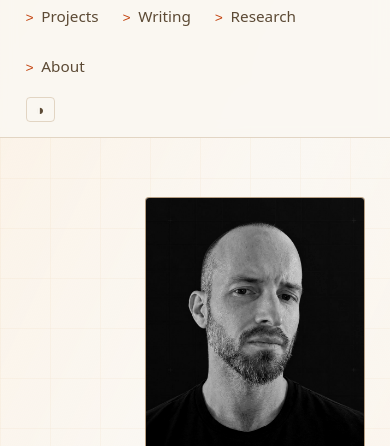
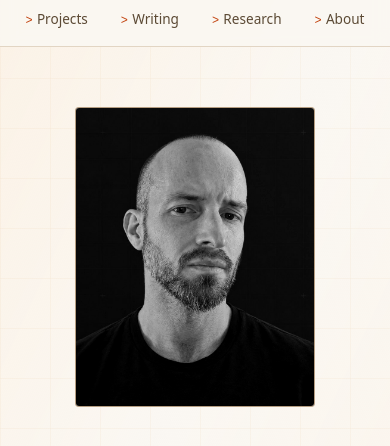
Before and after one commit to n1o/n1o.github.io, an Astro site: page / in a window 390 px wide. Shown: the part 72-518 px from the top of the page. Built offline with nearby package versions, Linux system fonts and the light colour scheme; Astro itself is replaced by a stand-in of ours; some packages are replaced by stand-ins of ours.

Commit message:
Fix mobile header: two-row layout, nav fits one row, portrait centered, larger toggle target

```diff
--- a/src/layouts/Base.astro
+++ b/src/layouts/Base.astro
@@ -116,6 +116,7 @@ const {
   }
   .site-header .wrap {
     padding-block: 0.85rem;
+    row-gap: 0.5rem;
   }
   .brand {
     display: flex;
@@ -163,7 +164,7 @@ const {
     background: none;
     border: 1px solid var(--border);
     border-radius: 4px;
-    padding: 0.25rem 0.55rem;
+    padding: 0.45rem 0.7rem;
     line-height: 1;
     cursor: pointer;
     color: var(--muted);
@@ -225,6 +226,35 @@ const {
   .socials a:hover {
     color: var(--accent);
   }
+
+  /* Mobile: two-row header — row 1 brand + toggle, row 2 full-width nav.
+     Must come after base nav rules: same specificity, order wins. */
+  @media (max-width: 640px) {
+    .site-header .wrap {
+      row-gap: 0.6rem;
+    }
+    .brand {
+      flex: 1;
+    }
+    .theme-toggle {
+      align-self: center;
+    }
+    nav {
+      order: 3;
+      flex: 1 0 100%;
+      justify-content: space-between;
+      gap: 0.25rem;
+      border-top: 1px solid var(--border);
+      padding-top: 0.6rem;
+    }
+    nav a {
+      font-size: 0.8rem;
+      gap: 0.25rem;
+    }
+    .nav-prompt {
+      font-size: 0.7rem;
+    }
+  }
 </style>
 
 <style>
--- a/src/pages/index.astro
+++ b/src/pages/index.astro
@@ -254,9 +254,10 @@ const projects = [
     }
     .hero-side {
       order: -1;
+      justify-content: center;
     }
     .portrait-frame {
-      width: min(220px, 100%);
+      width: min(240px, 100%);
     }
     .projects {
       grid-template-columns: 1fr;
```
